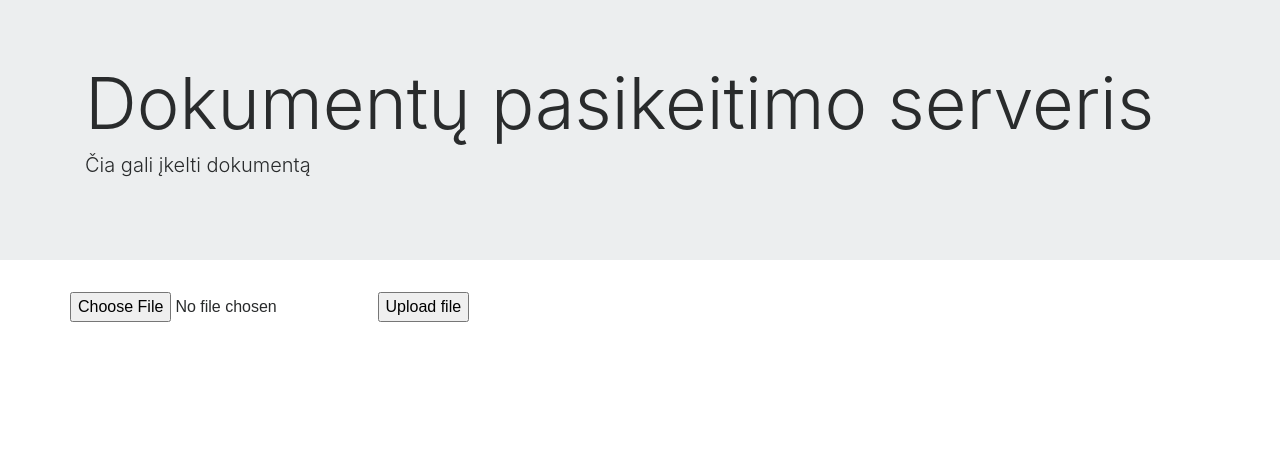
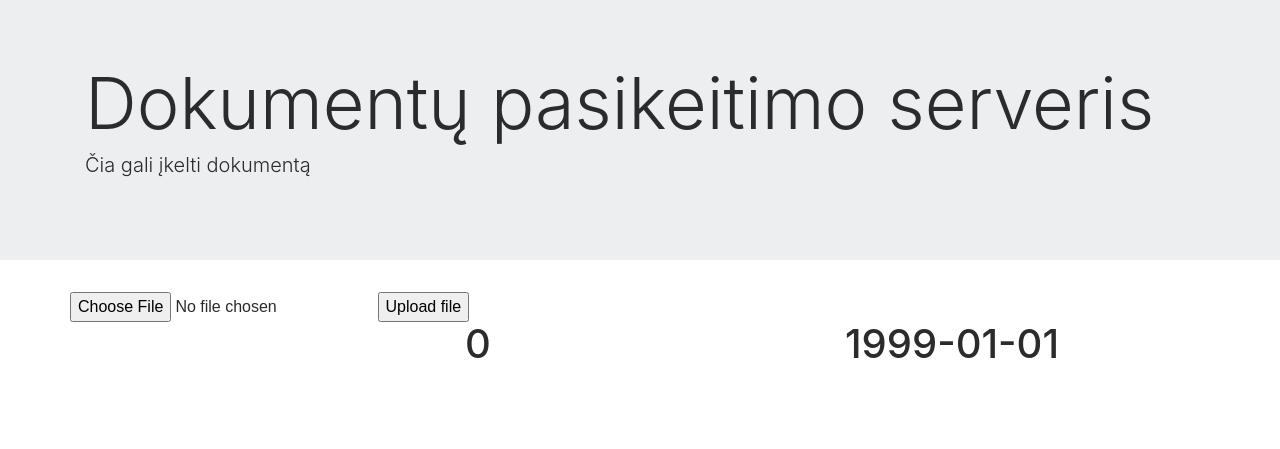
Before and after one commit to viktorijagardauskiene/File_share, a PHP site: page /viktorijag/ in a window 1280 px wide. Shown: the part 53-502 px from the top of the page. Run offline with PHP 8.4, Linux system fonts and the light colour scheme; data that the repository does not hold is empty.

Commit message:
total_size reiksme

```diff
--- /dev/null
+++ b/Classes/files.php
@@ -0,0 +1,18 @@
+<?php
+include 'classes/db.php';
+
+class Files {
+
+	public $total_size = 0;
+	public $total_files = 0;
+	public $last_upload = "1999-01-01";
+
+	function __construct() {
+		 $this->total_size = DB::query('SELECT sum(file_size) AS total FROM files')[0]->total; // komanda yra: pasiimti visas file_size reiksmes, jas sudeti ir atvaizduoti kaip total reiksme, kitaip stulpelio pavadinimas bus sum(files_size)
+
+		//$sql = 'SELECT sum(file_size) AS total FROM files';
+		//$this->total_size = DB::query($sql)[0]->total; //pasiimam objekto pirma reiksme ir is jos tik total reiksme
+
+
+	}
+}
--- a/index.php
+++ b/index.php
@@ -9,7 +9,9 @@
 
 
 */
+include 'classes/files.php';
 
+$files = new Files();
 
 ?>
 
@@ -41,5 +43,19 @@
 
 		</div>
 	</div>
+	<div class = "container">
+	<div class="row">
+	<div class ="col-md-4">
+		<h1><?= $files->total_size;  ?></h1>
+	</div>
+	<div class ="col-md-4">
+		<h1><?= $files->total_files;  ?></h1>
+	</div>
+	<div class ="col-md-4">
+		<h1><?= $files->last_upload;  ?></h1>
+	</div>
+
+	</div>
+	</div>
 </body>
 </html>
```
